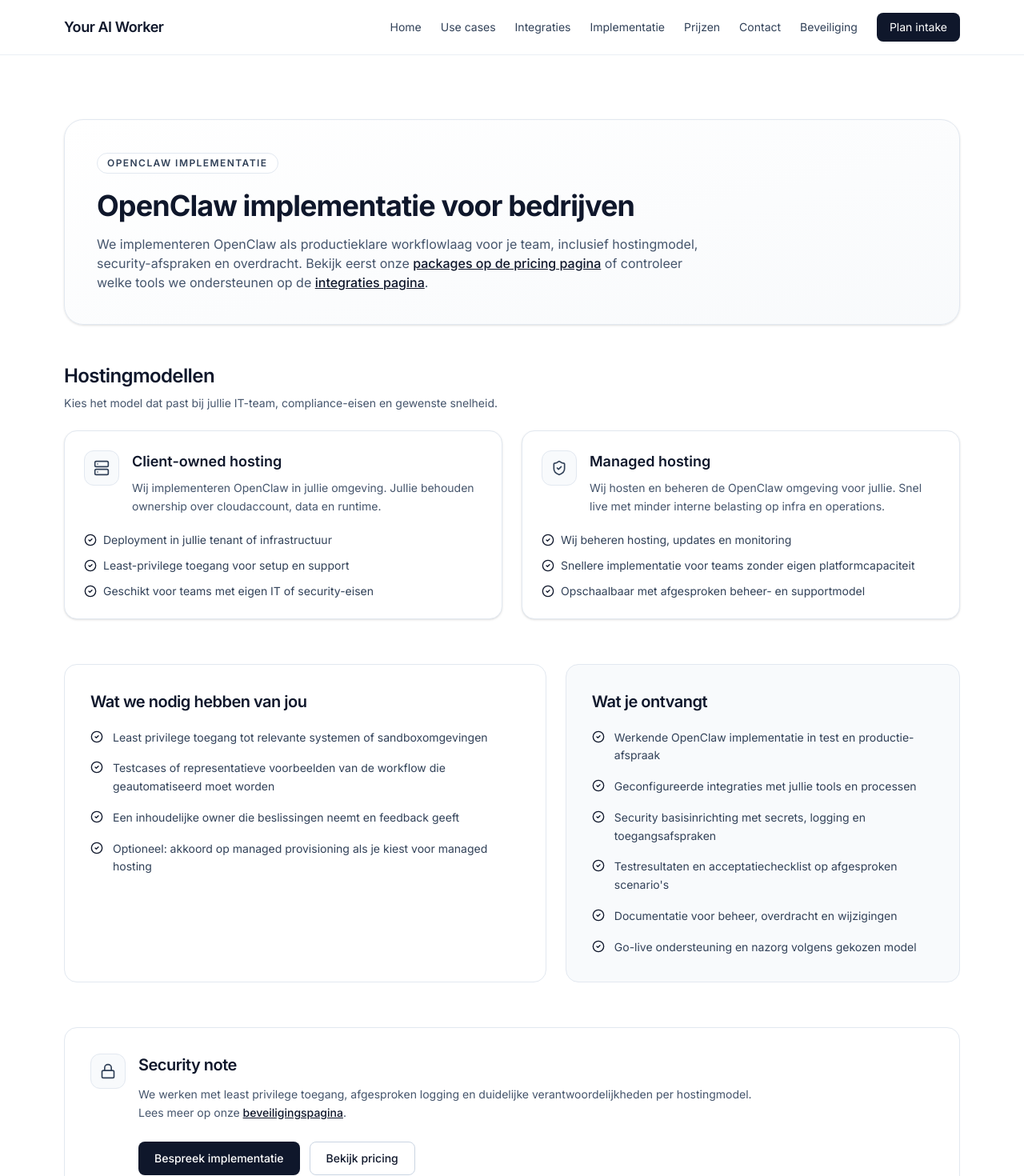
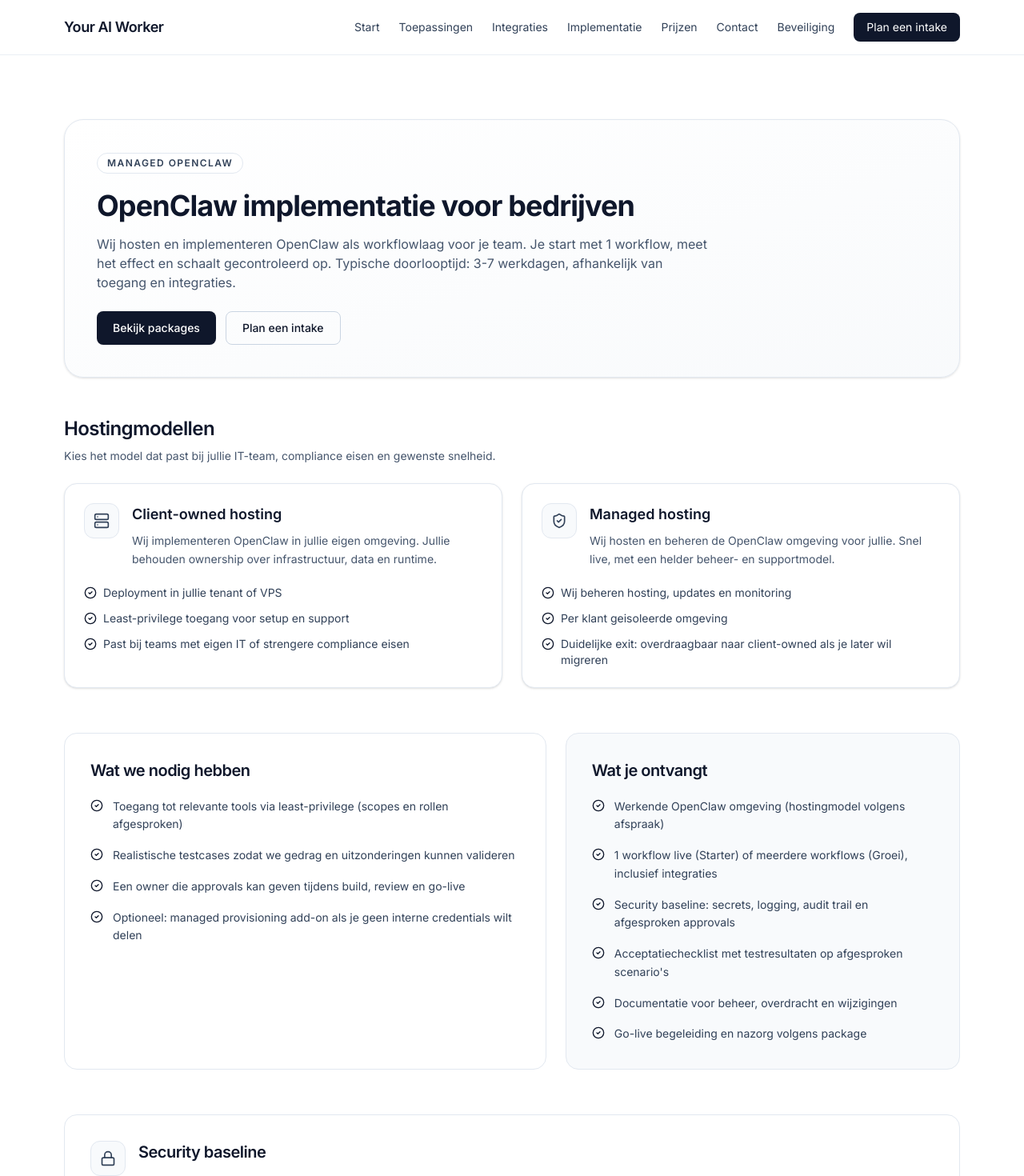
Before and after one commit to openclawbot69420-ux/youraiworker-site, a Next.js app: page /implementatie in a window 1280 px wide. Shown: the top 1470 px of the page at 80% size. Built offline with nearby package versions, Linux system fonts and the light colour scheme.

Commit message:
fix: finalize implementatie page and standardize nav/redirects

```diff
--- a/next.config.ts
+++ b/next.config.ts
@@ -6,6 +6,16 @@ const nextConfig: NextConfig = {
       {
         source: "/configure",
         destination: "/package/configure",
+        permanent: true,
+      },
+      {
+        source: "/implementation",
+        destination: "/implementatie",
+        permanent: true,
+      },
+      {
+        source: "/implmenetatie",
+        destination: "/implementatie",
         permanent: true,
       },
     ]
--- a/src/app/implementatie/page.tsx
+++ b/src/app/implementatie/page.tsx
@@ -2,21 +2,21 @@ import type { Metadata } from "next"
 import { CheckCircle2, Lock, Server, ShieldCheck } from "lucide-react"
 
 export const metadata: Metadata = {
-  title: "Implementatie",
+  title: "OpenClaw implementatie voor bedrijven",
   description:
-    "OpenClaw implementatie voor bedrijven met client-owned hosting of managed hosting. Veilig ingericht, getest en overdraagbaar.",
+    "Managed OpenClaw setup voor businesses: hosting, integraties, security baseline, monitoring en overdracht. Production-ready workflows in 3-7 werkdagen.",
   alternates: {
     canonical: "https://youraiworker.nl/implementatie",
   },
   openGraph: {
     title: "OpenClaw implementatie voor bedrijven | Your AI Worker",
     description:
-      "Kies tussen client-owned hosting en managed hosting voor OpenClaw implementaties met duidelijke deliverables en security-aanpak.",
+      "Wij hosten en implementeren OpenClaw voor je bedrijf. Kies client-owned hosting of managed hosting. Inclusief integraties, security baseline en overdracht.",
     url: "https://youraiworker.nl/implementatie",
     images: [
       {
         url: "/og.png",
-        alt: "Your AI Worker implementatie",
+        alt: "Your AI Worker - OpenClaw implementatie",
       },
     ],
   },
@@ -24,7 +24,7 @@ export const metadata: Metadata = {
     card: "summary_large_image",
     title: "OpenClaw implementatie | Your AI Worker",
     description:
-      "Managed OpenClaw implementatie en hostingmodellen voor bedrijven, inclusief security, overdracht en support.",
+      "Managed OpenClaw implementatie voor bedrijven met duidelijke deliverables en security aanpak.",
     images: ["/og.png"],
   },
 }
@@ -34,40 +34,40 @@ const hostingOptions = [
     title: "Client-owned hosting",
     icon: Server,
     description:
-      "Wij implementeren OpenClaw in jullie omgeving. Jullie behouden ownership over cloudaccount, data en runtime.",
+      "Wij implementeren OpenClaw in jullie eigen omgeving. Jullie behouden ownership over infrastructuur, data en runtime.",
     bullets: [
-      "Deployment in jullie tenant of infrastructuur",
+      "Deployment in jullie tenant of VPS",
       "Least-privilege toegang voor setup en support",
-      "Geschikt voor teams met eigen IT of security-eisen",
+      "Past bij teams met eigen IT of strengere compliance eisen",
     ],
   },
   {
     title: "Managed hosting",
     icon: ShieldCheck,
     description:
-      "Wij hosten en beheren de OpenClaw omgeving voor jullie. Snel live met minder interne belasting op infra en operations.",
+      "Wij hosten en beheren de OpenClaw omgeving voor jullie. Snel live, met een helder beheer- en supportmodel.",
     bullets: [
       "Wij beheren hosting, updates en monitoring",
-      "Snellere implementatie voor teams zonder eigen platformcapaciteit",
-      "Opschaalbaar met afgesproken beheer- en supportmodel",
+      "Per klant geisoleerde omgeving",
+      "Duidelijke exit: overdraagbaar naar client-owned als je later wil migreren",
     ],
   },
 ] as const
 
 const requirements = [
-  "Least privilege toegang tot relevante systemen of sandboxomgevingen",
-  "Testcases of representatieve voorbeelden van de workflow die geautomatiseerd moet worden",
-  "Een inhoudelijke owner die beslissingen neemt en feedback geeft",
-  "Optioneel: akkoord op managed provisioning als je kiest voor managed hosting",
+  "Toegang tot relevante tools via least-privilege (scopes en rollen afgesproken)",
+  "Realistische testcases zodat we gedrag en uitzonderingen kunnen valideren",
+  "Een owner die approvals kan geven tijdens build, review en go-live",
+  "Optioneel: managed provisioning add-on als je geen interne credentials wilt delen",
 ] as const
 
 const deliverables = [
-  "Werkende OpenClaw implementatie in test en productie-afspraak",
-  "Geconfigureerde integraties met jullie tools en processen",
-  "Security basisinrichting met secrets, logging en toegangsafspraken",
-  "Testresultaten en acceptatiechecklist op afgesproken scenario's",
+  "Werkende OpenClaw omgeving (hostingmodel volgens afspraak)",
+  "1 workflow live (Starter) of meerdere workflows (Groei), inclusief integraties",
+  "Security baseline: secrets, logging, audit trail en afgesproken approvals",
+  "Acceptatiechecklist met testresultaten op afgesproken scenario's",
   "Documentatie voor beheer, overdracht en wijzigingen",
-  "Go-live ondersteuning en nazorg volgens gekozen model",
+  "Go-live begeleiding en nazorg volgens package",
 ] as const
 
 const ImplementatiePage: React.FC = () => {
@@ -76,53 +76,52 @@ const ImplementatiePage: React.FC = () => {
       <section className="rounded-3xl border border-slate-200 bg-gradient-to-br from-white to-slate-50 p-8 shadow-sm sm:p-10">
         <div className="max-w-3xl">
           <span className="inline-flex items-center rounded-full border border-slate-200 bg-white px-3 py-1 text-xs font-semibold uppercase tracking-[0.12em] text-slate-700">
-            OpenClaw implementatie
+            Managed OpenClaw
           </span>
           <h1 className="mt-5 text-3xl font-bold tracking-tight text-slate-900 sm:text-4xl">
             OpenClaw implementatie voor bedrijven
           </h1>
           <p className="mt-4 text-slate-600">
-            We implementeren OpenClaw als productieklare workflowlaag voor je team, inclusief
-            hostingmodel, security-afspraken en overdracht. Bekijk eerst onze{" "}
-            <a className="font-medium text-slate-900 underline" href="/pricing">
-              packages op de pricing pagina
-            </a>{" "}
-            of controleer welke tools we ondersteunen op de{" "}
-            <a className="font-medium text-slate-900 underline" href="/integrations">
-              integraties pagina
+            Wij hosten en implementeren OpenClaw als workflowlaag voor je team. Je start met 1 workflow,
+            meet het effect en schaalt gecontroleerd op. Typische doorlooptijd: 3-7 werkdagen,
+            afhankelijk van toegang en integraties.
+          </p>
+
+          <div className="mt-6 flex flex-col gap-3 sm:flex-row">
+            <a
+              href="/pricing"
+              className="inline-flex items-center justify-center rounded-lg bg-slate-900 px-5 py-2.5 text-sm font-medium text-white transition-colors hover:bg-slate-800"
+            >
+              Bekijk packages
             </a>
-            .
-          </p>
+            <a
+              href="/contact"
+              className="inline-flex items-center justify-center rounded-lg border border-slate-300 px-5 py-2.5 text-sm font-medium text-slate-900 transition-colors hover:bg-slate-50"
+            >
+              Plan een intake
+            </a>
+          </div>
         </div>
       </section>
 
       <section className="mt-12">
-        <div className="flex items-end justify-between gap-4">
-          <div>
-            <h2 className="text-2xl font-semibold tracking-tight text-slate-900">
-              Hostingmodellen
-            </h2>
-            <p className="mt-2 max-w-2xl text-sm text-slate-600">
-              Kies het model dat past bij jullie IT-team, compliance-eisen en gewenste snelheid.
-            </p>
-          </div>
+        <div className="max-w-2xl">
+          <h2 className="text-2xl font-semibold tracking-tight text-slate-900">Hostingmodellen</h2>
+          <p className="mt-2 text-sm text-slate-600">
+            Kies het model dat past bij jullie IT-team, compliance eisen en gewenste snelheid.
+          </p>
         </div>
 
         <div className="mt-6 grid gap-6 lg:grid-cols-2">
           {hostingOptions.map((option) => (
-            <article
-              key={option.title}
-              className="rounded-2xl border border-slate-200 bg-white p-6 shadow-sm"
-            >
+            <article key={option.title} className="rounded-2xl border border-slate-200 bg-white p-6 shadow-sm">
               <div className="flex items-start gap-4">
                 <span className="inline-flex h-11 w-11 shrink-0 items-center justify-center rounded-xl border border-slate-200 bg-slate-50 text-slate-700">
                   <option.icon className="h-5 w-5" aria-hidden="true" />
                 </span>
                 <div>
                   <h3 className="text-lg font-semibold text-slate-900">{option.title}</h3>
-                  <p className="mt-2 text-sm leading-relaxed text-slate-600">
-                    {option.description}
-                  </p>
+                  <p className="mt-2 text-sm leading-relaxed text-slate-600">{option.description}</p>
                 </div>
               </div>
               <ul className="mt-5 space-y-3">
@@ -140,9 +139,7 @@ const ImplementatiePage: React.FC = () => {
 
       <section className="mt-14 grid gap-6 lg:grid-cols-[1.1fr_0.9fr]">
         <article className="rounded-2xl border border-slate-200 bg-white p-6 sm:p-8">
-          <h2 className="text-xl font-semibold tracking-tight text-slate-900">
-            Wat we nodig hebben van jou
-          </h2>
+          <h2 className="text-xl font-semibold tracking-tight text-slate-900">Wat we nodig hebben</h2>
           <ul className="mt-5 space-y-4">
             {requirements.map((item) => (
               <li key={item} className="flex items-start gap-3">
@@ -172,29 +169,15 @@ const ImplementatiePage: React.FC = () => {
             <Lock className="h-5 w-5" aria-hidden="true" />
           </span>
           <div>
-            <h2 className="text-xl font-semibold tracking-tight text-slate-900">Security note</h2>
+            <h2 className="text-xl font-semibold tracking-tight text-slate-900">Security baseline</h2>
             <p className="mt-3 max-w-3xl text-sm leading-relaxed text-slate-600">
-              We werken met least privilege toegang, afgesproken logging en duidelijke
-              verantwoordelijkheden per hostingmodel. Lees meer op onze{" "}
+              We werken met least-privilege toegang, afgesproken logging en duidelijke verantwoordelijkheden.
+              Meer details vind je op onze{" "}
               <a className="font-medium text-slate-900 underline" href="/security">
                 beveiligingspagina
               </a>
               .
             </p>
-            <div className="mt-6 flex flex-col gap-3 sm:flex-row">
-              <a
-                href="/contact"
-                className="inline-flex items-center justify-center rounded-lg bg-slate-900 px-5 py-2.5 text-sm font-medium text-white transition-colors hover:bg-slate-800"
-              >
-                Bespreek implementatie
-              </a>
-              <a
-                href="/pricing"
-                className="inline-flex items-center justify-center rounded-lg border border-slate-300 px-5 py-2.5 text-sm font-medium text-slate-900 transition-colors hover:bg-slate-50"
-              >
-                Bekijk pricing
-              </a>
-            </div>
           </div>
         </div>
       </section>
--- a/src/app/layout.tsx
+++ b/src/app/layout.tsx
@@ -76,8 +76,8 @@ type NavItem = {
 }
 
 const NAV_ITEMS: NavItem[] = [
-  { href: "/", label: "Home" },
-  { href: "/use-cases", label: "Use cases" },
+  { href: "/", label: "Start" },
+  { href: "/use-cases", label: "Toepassingen" },
   { href: "/integrations", label: "Integraties" },
   { href: "/implementatie", label: "Implementatie" },
   { href: "/pricing", label: "Prijzen" },
@@ -85,7 +85,7 @@ const NAV_ITEMS: NavItem[] = [
   { href: "/security", label: "Beveiliging" },
 ]
 
-const HEADER_CTA: NavItem = { href: "/contact", label: "Plan intake" }
+const HEADER_CTA: NavItem = { href: "/contact", label: "Plan een intake" }
 
 const RootLayout: React.FC<{ children: React.ReactNode }> = (props) => {
   const { children } = props
@@ -177,7 +177,7 @@ const Footer: React.FC = () => {
             </p>
             <div className="mt-4 flex flex-col gap-3">
               <a className="transition-colors hover:text-slate-900" href="/use-cases">
-                Use cases
+                Toepassingen
               </a>
               <a className="transition-colors hover:text-slate-900" href="/integrations">
                 Integraties
@@ -206,10 +206,10 @@ const Footer: React.FC = () => {
                 Privacy
               </a>
               <a className="transition-colors hover:text-slate-900" href="/guides">
-                Guides
+                Handleidingen
               </a>
               <a className="transition-colors hover:text-slate-900" href="/contact">
-                Plan intake
+                Plan een intake
               </a>
             </div>
           </div>
```
